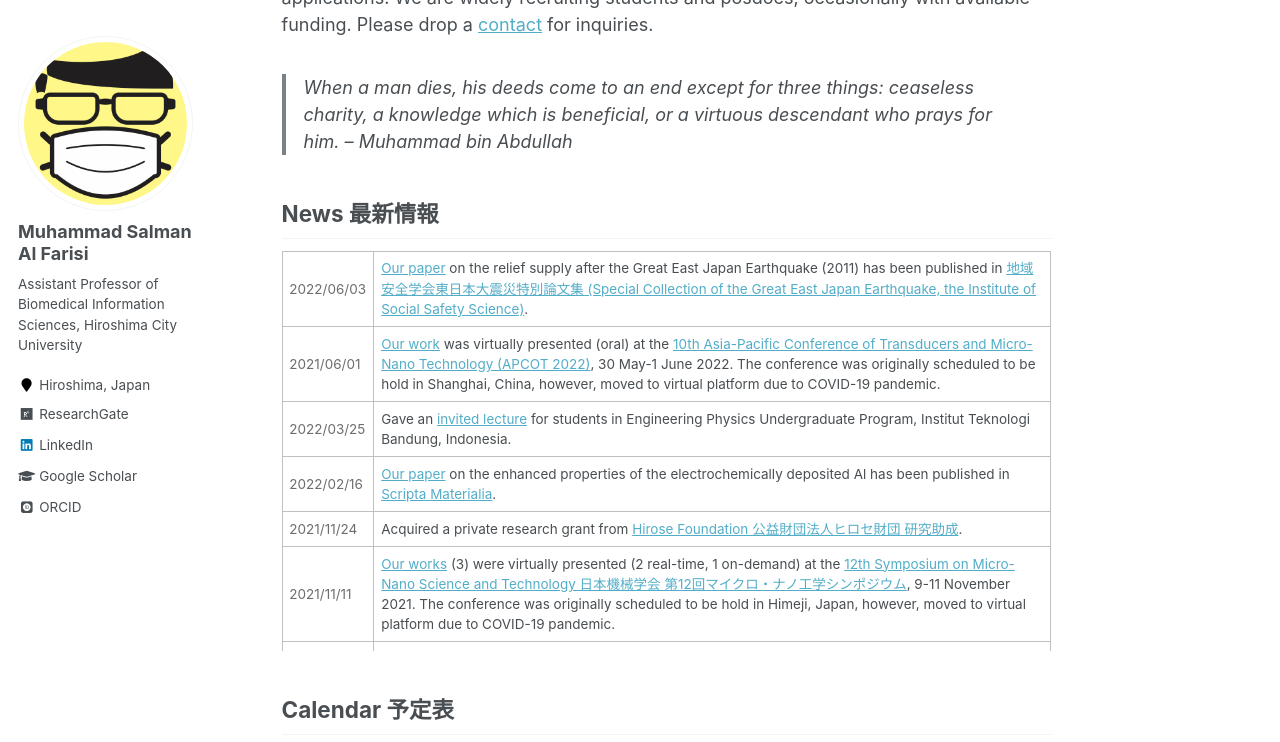
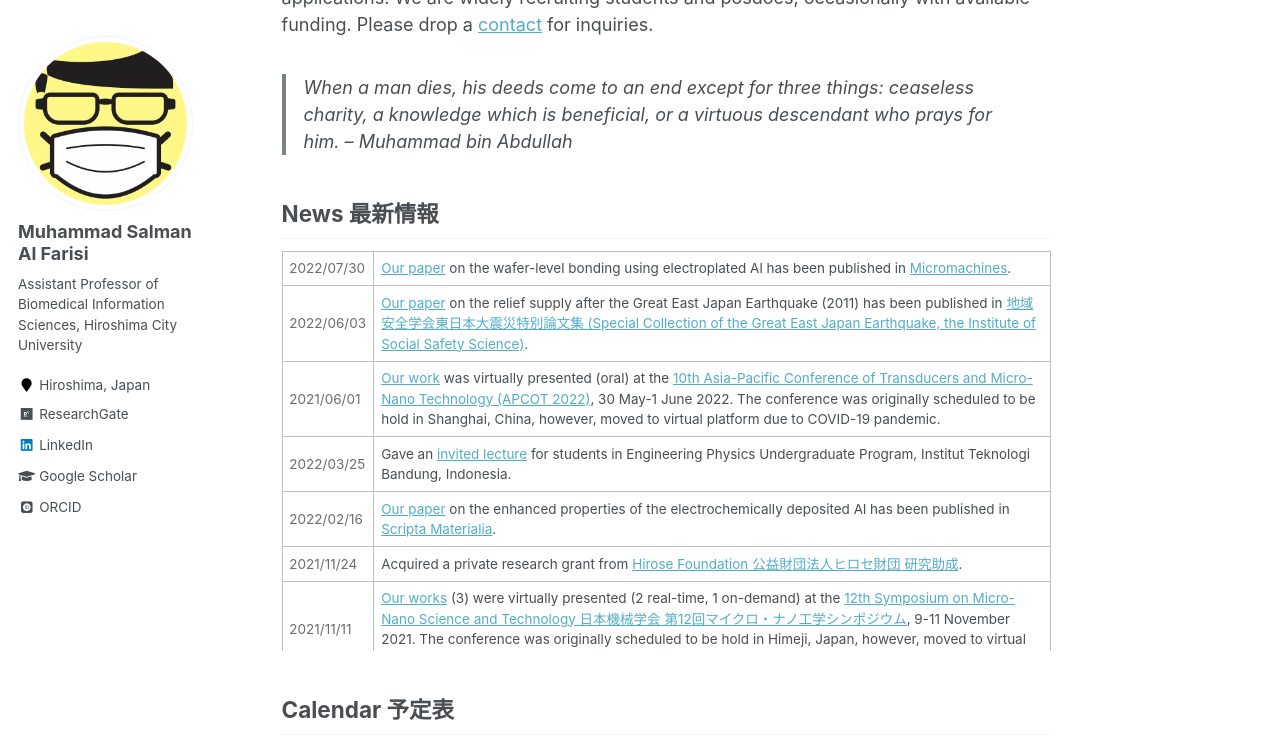
Before and after one commit to msalfarisi/msalfarisi.github.io, a Jekyll site: the page built from _pages/home.md, in a window 1280 px wide and 900 px high, scrolled down 457 px, cut to the strip 0-742 px from the top of the window. Built offline with Jekyll 4.4.1, drawn with Linux system fonts in a browser that asks for light colours; some web fonts are replaced.

Commit message:
Update home.md

```diff
--- a/_pages/home.md
+++ b/_pages/home.md
@@ -22,6 +22,10 @@ Welcome to the homepage of Muhammad Salman Al Farisi, an Assistant Professor at
 
 <div style="overflow-y: scroll; height:400px;">
  <table style="width:100%">
+  <tr>
+    <td style="color:#6d6d6d;">2022/07/30</td>
+    <td><a href="/publication/">Our paper</a> on the wafer-level bonding using electroplated Al has been published in <a href="https://doi.org/10.3390/mi13081221">Micromachines</a>.</td>
+  </tr>
   <tr>
     <td style="color:#6d6d6d;">2022/06/03</td>
     <td><a href="/publication/">Our paper</a> on the relief supply after the Great East Japan Earthquake (2011) has been published in <a href="https://isss.jp.net/isss-site/wp-content/uploads/2022/06/06-2019-1.pdf">地域安全学会東日本大震災特別論文集 (Special Collection of the Great East Japan Earthquake, the Institute of Social Safety Science)</a>.</td>
```
